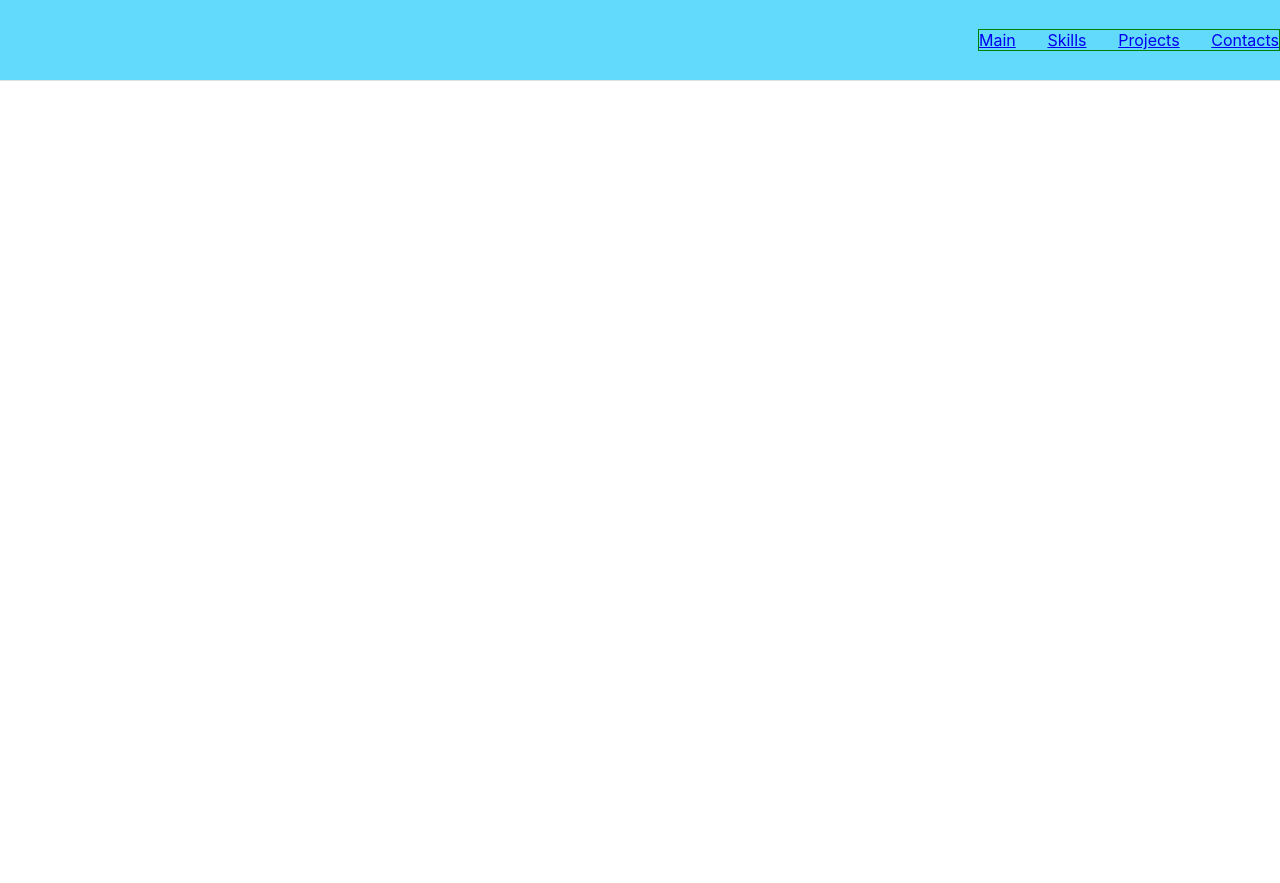
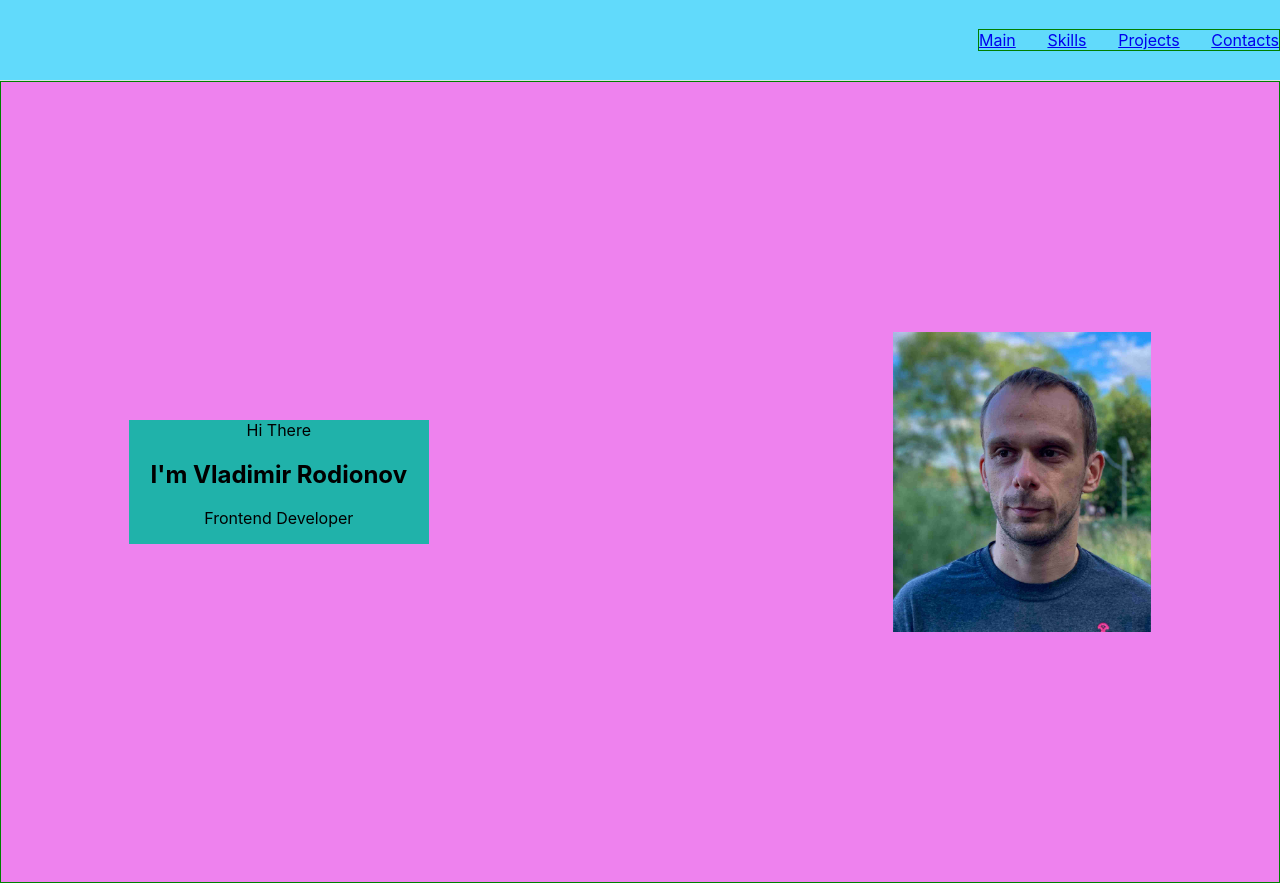
Before and after one commit to vovitolog/portfolio, a React (Create React App) app: page / in a window 1280 px wide. Before the commit the page ends 800 px from the top, so only its background shows below. Built offline with nearby package versions, Linux system fonts and the light colour scheme.

Commit message:
feat: add About component

```diff
--- a/src/App.js
+++ b/src/App.js
@@ -1,11 +1,13 @@
 import logo from './logo.svg';
 import './App.css';
 import {Header} from "./components/header/Header";
+import {About} from "./components/about/About";
 
 function App() {
   return (
     <div className="App">
         <Header/>
+        <About/>
     </div>
   );
 }
--- /dev/null
+++ b/src/common/styles/Container.module.css
@@ -0,0 +1,8 @@
+.container {
+    display: flex;
+    align-items: center;
+    height: 100%;
+    width: 80%;
+    margin: 0 auto;
+    justify-content: space-between;
+}
--- /dev/null
+++ b/src/components/about/About.jsx
@@ -0,0 +1,19 @@
+import React from "react";
+import classes from "./About.module.css";
+import styleContainer from "../../common/styles/Container.module.css"
+import photo from "../../assets/images/vladimir.jpg"
+
+export const About = () => {
+    return <section className={classes.about}>
+        <div className={styleContainer.container}>
+            <div className={classes.text}>
+                <span>Hi There</span>
+                <h1>I'm Vladimir Rodionov</h1>
+                <p>Frontend Developer</p>
+            </div>
+            <div className={classes.photo}>
+                <img className={classes.photo} src={photo} alt="Фото Владимир"/>
+            </div>
+        </div>
+    </section>
+}
--- /dev/null
+++ b/src/components/about/About.module.css
@@ -0,0 +1,15 @@
+.about {
+    border: 1px solid green;
+    height: 100vh;
+    background-color: violet;
+
+}
+
+.text {
+    width: 300px;
+    background-color: lightseagreen;
+}
+
+.photo {
+    height: 300px;
+}
```
Also changed, not shown: src/assets/images/vladimir.jpg (added).
